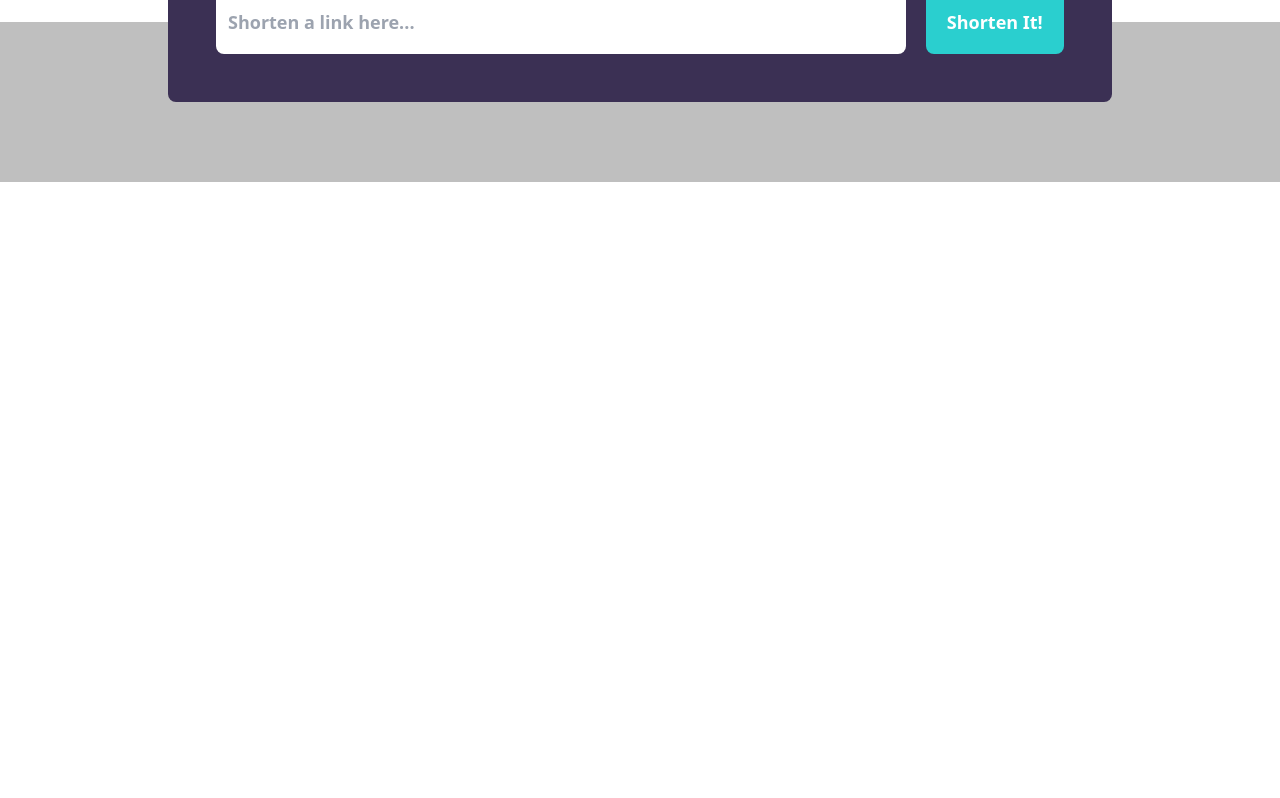
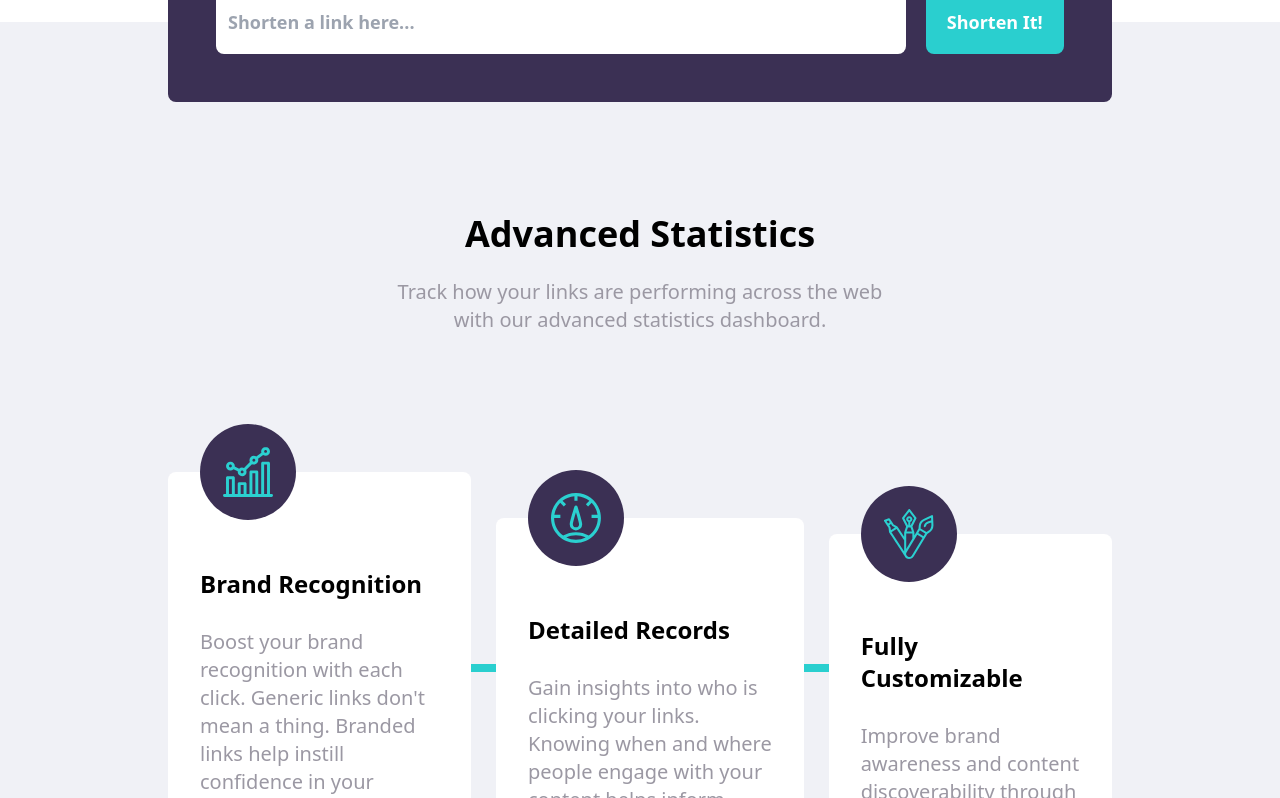
Before and after one commit to mmagba/url-shortener, a Next.js app: page / in a window 1280 px wide. Shown: the part 762-1560 px from the top of the page. Before the commit the page ends 944 px from the top, so only its background shows below. Built offline with nearby package versions, Linux system fonts and the light colour scheme.

Commit message:
Add features section and feature component

```diff
--- a/app/globals.css
+++ b/app/globals.css
@@ -58,35 +58,7 @@
   padding-right: 1rem;
 }
 
-@media (min-width: 480px) {
-  .custom__container {
-    max-width: 480px;
-  }
-}
 
-@media (min-width: 768px) {
-  .custom__container {
-    max-width: 768px;
-  }
-}
-
-@media (min-width: 976px) {
-  .custom__container {
-    max-width: 976px;
-  }
-}
-
-@media (min-width: 1440px) {
-  .custom__container {
-    max-width: 77%;
-  }
-}
-
-@media (min-width: 1870px) {
-  .custom__container {
-    max-width: 1440px;
-  }
-}
 
 .custom__size {
   width: 150%;
@@ -114,7 +86,37 @@
   overflow-x: hidden;
 }
 
+.warning_border {
+  border: hsl(0, 87%, 67%) solid 0.25rem;
+}
+
+.feature_icon {
+  transform: translateY(-50%);
+}
+
+.vertical_line {
+  width: 0.5rem;
+  height: 7.5rem;
+  background-color: hsl(180, 66%, 49%);
+}
+
+.horizontal_line {
+  width: 8rem;
+  height: 0.5rem;
+  background-color: hsl(180, 66%, 49%);
+}
+
+@media (min-width: 480px) {
+  .custom__container {
+    max-width: 480px;
+  }
+}
+
 @media (min-width: 768px) {
+  .custom__container {
+    max-width: 768px;
+  }
+
   .child {
     margin-bottom: -4rem;
   }
@@ -124,8 +126,20 @@
   }
 }
 
+@media (min-width: 976px) {
+  .custom__container {
+    max-width: 976px;
+  }
+}
 
+@media (min-width: 1440px) {
+  .custom__container {
+    max-width: 77%;
+  }
+}
 
-.warning_border {
-  border: hsl(0, 87%, 67%) solid 0.25rem;
+@media (min-width: 1870px) {
+  .custom__container {
+    max-width: 1440px;
+  }
 }
--- a/app/page.js
+++ b/app/page.js
@@ -1,6 +1,7 @@
 import Nav from '@/components/Nav';
 import UrlShortener from '@/components/UrlShortener';
 import Hero from '@/components/Hero'
+import Features from '@/components/Features';
 
 export default function Home() {
   return (
@@ -8,6 +9,7 @@ export default function Home() {
       <Nav />
       <Hero />
       <UrlShortener />
+      <Features />
     </>
   )
 }
--- /dev/null
+++ b/components/FeatureCard.jsx
@@ -0,0 +1,15 @@
+import Image from 'next/image'
+
+const FeatureCard = (props) => {
+    return (
+        <div className={`bg-white rounded-lg px-8 ${props.className}`}>
+            <div className='bg-darkViolet rounded-full flex justify-center items-center w-24 h-24 mx-auto md:mx-0 feature_icon'>
+                <Image src={props.logoSrc} width={50} height={50} alt='illustration' />
+            </div>
+            <div className='text-2xl font-bold md:text-left'>{props.title}</div>
+            <div className='text-darkGray text-xl font-medium mb-10 mt-7 md:text-left'>{props.desc}</div>
+        </div>
+    )
+}
+
+export default FeatureCard
--- /dev/null
+++ b/components/Features.jsx
@@ -0,0 +1,37 @@
+import React from 'react'
+import FeatureCard from './FeatureCard'
+
+const Features = () => {
+    return (
+        <section className='bg-lightGray'>
+            <div className='custom__container mx-auto text-center py-24'>
+                <div>
+                    <div className='text-4xl font-bold'>Advanced Statistics</div>
+                    <p className="text-darkGray my-6 mb-10 text-xl font-medium max-w-lg mx-auto">Track how your links are performing across the web with our advanced statistics dashboard.</p>
+                </div>
+
+                <div className='flex flex-col items-center py-8 md:flex-row'>
+
+                    <FeatureCard title={'Brand Recognition'} desc={"Boost your brand recognition with each click. Generic links don't mean a thing. Branded links help instill confidence in your content."} logoSrc={'/icon-brand-recognition.svg'} />
+
+                    <div className="vertical_line md:hidden" />
+                    <div className="horizontal_line hidden md:block" />
+
+                    <FeatureCard title={'Detailed Records'} desc={"Gain insights into who is clicking your links. Knowing when and where people engage with your content helps inform better decisions."} logoSrc={'/icon-detailed-records.svg'}
+                        className={'md:mt-16'} />
+
+                    <div className="vertical_line md:hidden" />
+                    <div className="horizontal_line hidden md:block" />
+
+                    <FeatureCard title={'Fully Customizable'} desc={"Improve brand awareness and content discoverability through customizable links, supercharging audience engagement."} logoSrc={'/icon-fully-customizable.svg'} className={'md:mt-32'} />
+
+                </div>
+
+
+            </div>
+
+        </section>
+    )
+}
+
+export default Features
--- a/components/Hero.jsx
+++ b/components/Hero.jsx
@@ -27,11 +27,6 @@ const Hero = () => {
                 </div>
 
 
-
-
-
-
-
             </div>
         </section>
     )
--- a/components/UrlShortener.jsx
+++ b/components/UrlShortener.jsx
@@ -73,7 +73,7 @@ const UrlShortener = () => {
 
 
     return (
-        <section className='bg-gray font-bold text-lg parent'>
+        <section className='bg-lightGray font-bold text-lg parent'>
             <div className='custom__container mx-auto'>
                 <form onSubmit={submitHandler} className='flex flex-col bg-darkViolet p-8 md:p-12 gap-5 rounded-lg child md:flex-row md:justify-center'>
                     <div className='md:w-5/6'>
--- a/tailwind.config.js
+++ b/tailwind.config.js
@@ -19,6 +19,8 @@ module.exports = {
         darkViolet: 'hsl(257, 27%, 26%)',
         red: 'hsl(0, 87%, 67%)',
         gray: 'hsl(0, 0%, 75%)',
+        lightGray: '#f0f1f6',
+        darkGray: '#9b98a3',
         grayishViolet: 'hsl(257, 7%, 63%)',
         veryDarkBlue: 'hsl(255, 11%, 22%)',
         veryDarkViolet: 'hsl(260, 8%, 14%)'
```
